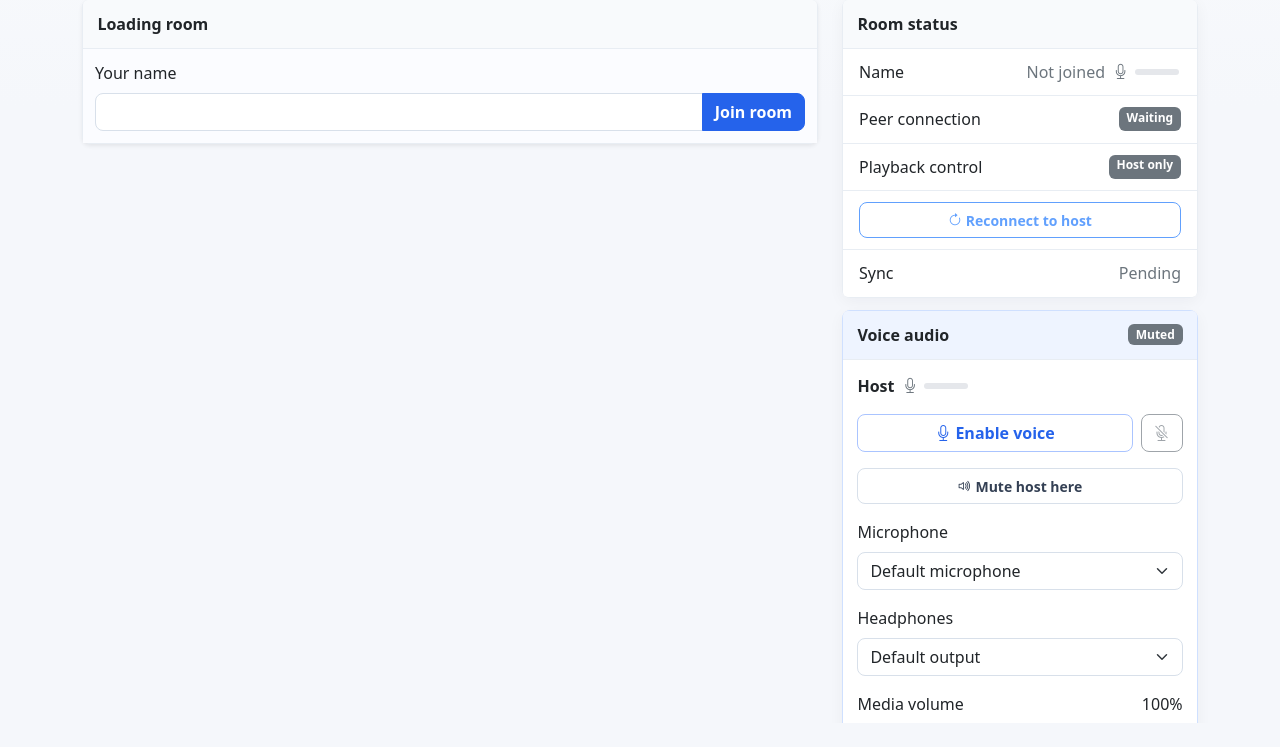
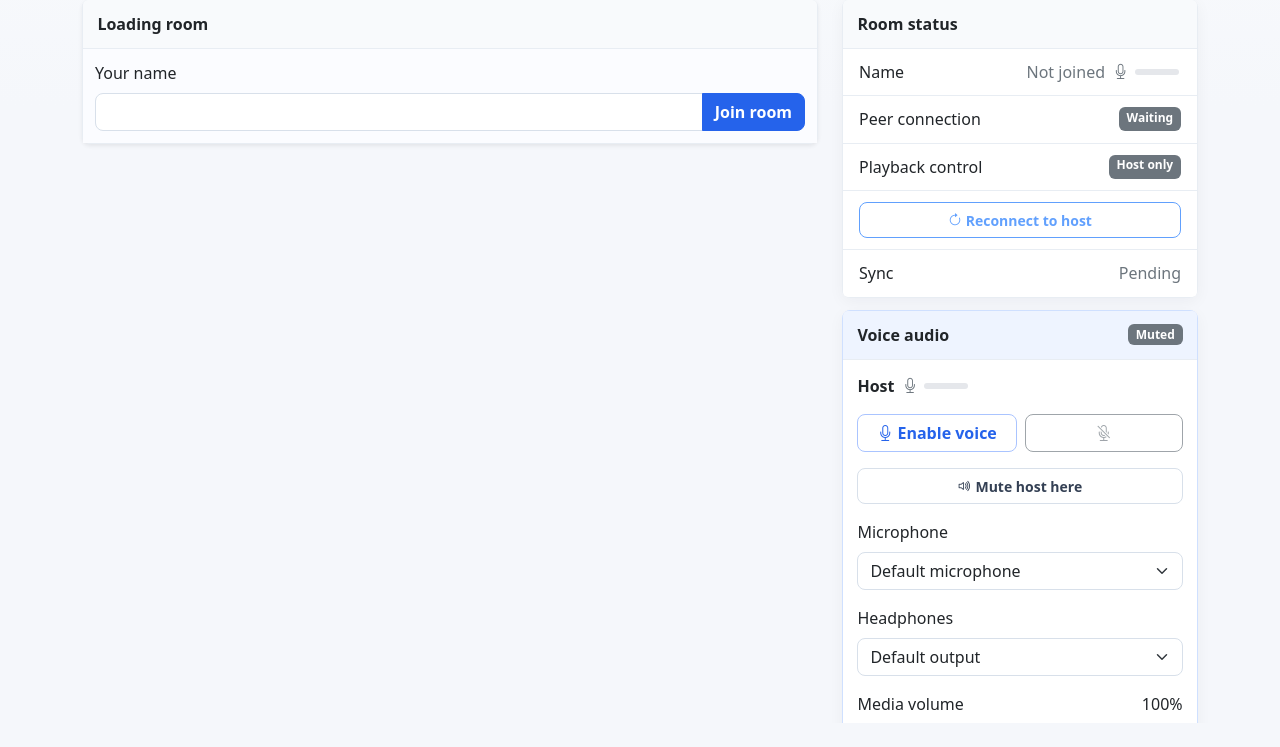
Before and after one commit to pserra/file-pipe, a Flask app: page /watch/1 in a window 1280 px wide. Shown: the part 182-929 px from the top of the page. Run offline with Flask 3, Linux system fonts and the light colour scheme; some libraries are stand-ins or nearby versions.

Commit message:
Improve XR theater controls

```diff
--- a/static/styles.css
+++ b/static/styles.css
@@ -755,6 +755,14 @@ progress {
   background: #eef4ff;
 }
 
+.voice-chat-card .d-flex.gap-2 {
+  flex-wrap: wrap;
+}
+
+.voice-chat-card .d-flex.gap-2 > .btn {
+  flex: 1 1 9rem;
+}
+
 @media (min-width: 1200px) {
   .xr-side-panel {
     max-height: calc(100vh - 4.75rem);
@@ -844,7 +852,7 @@ progress {
 .fp-three-xr-main {
   display: grid;
   gap: 0.85rem;
-  grid-template-columns: minmax(0, 1fr) minmax(18rem, 26rem);
+  grid-template-columns: minmax(0, 1fr) minmax(25rem, 34rem);
   min-height: 0;
   padding: 0.85rem;
 }
@@ -911,6 +919,10 @@ progress {
   padding: 0.8rem;
 }
 
+.fp-three-xr-side-slot {
+  padding: 1rem;
+}
+
 .fp-three-xr-tool-title {
   color: #ffffff;
   font-size: 0.82rem;
@@ -949,10 +961,23 @@ progress {
   overflow: visible !important;
   position: static !important;
   top: auto !important;
+  width: 100%;
 }
 
 .fp-three-xr-moved-panel > .card:first-child {
   margin-top: 0 !important;
+}
+
+.fp-three-xr-moved-panel .card-body {
+  padding: 0.95rem;
+}
+
+.fp-three-xr-moved-panel .d-flex.gap-2 {
+  flex-wrap: wrap;
+}
+
+.fp-three-xr-moved-panel .d-flex.gap-2 > .btn {
+  flex: 1 1 10rem;
 }
 
 .fp-xr-stage {
@@ -1130,6 +1155,15 @@ progress {
   .transcode-mode-picker {
     width: 100%;
   }
+
+  .fp-three-xr-main {
+    grid-template-columns: 1fr;
+    grid-template-rows: minmax(18rem, 1fr) minmax(0, auto);
+  }
+
+  .fp-three-xr-tools {
+    max-height: 42vh;
+  }
 }
 
 @media (max-width: 768px) {
--- a/static/xr-player.js
+++ b/static/xr-player.js
@@ -31,6 +31,11 @@
       this.camera = null;
       this.videoMesh = null;
       this.videoTexture = null;
+      this.xrSidePanelCanvas = null;
+      this.xrSidePanelContext = null;
+      this.xrSidePanelTexture = null;
+      this.xrSidePanelMesh = null;
+      this.lastSidePanelTextureAt = 0;
       this.xrSupported = false;
       this.xrSupportChecked = false;
       this.sidePanel = null;
@@ -96,9 +101,9 @@
               <option value="right">Right</option>
             </select>
           </label>
-          <button class="btn btn-sm btn-outline-info" type="button" data-action="enter-vr">
+          <button class="btn btn-sm btn-primary" type="button" data-action="enter-vr">
             <i class="bi bi-badge-vr"></i>
-            <span data-role="vr-label">View in VR</span>
+            <span data-role="vr-label">Open XR Theater</span>
           </button>
         </div>
         <div class="fp-xr-status" data-role="status"></div>
@@ -168,8 +173,8 @@
       }
       const layout = LAYOUT_LABELS[this.settings.layout] || LAYOUT_LABELS.mono;
       this.statusElement.textContent = this.xrSupported
-        ? `${layout}. Three.js theater is ready for desktop or WebXR.`
-        : `${layout}. Three.js theater is available; WebXR is unavailable in this browser.`;
+        ? `${layout}. Open the theater, then enter the headset from the top bar.`
+        : `${layout}. Desktop theater is available; no WebXR headset is visible to this browser.`;
     }
 
     openTheater() {
@@ -205,12 +210,21 @@
       if (this.overlay) this.overlay.remove();
       this.overlay = null;
       if (this.videoTexture) this.videoTexture.dispose();
+      if (this.xrSidePanelTexture) this.xrSidePanelTexture.dispose();
+      if (this.xrSidePanelMesh) {
+        this.xrSidePanelMesh.geometry?.dispose();
+        this.xrSidePanelMesh.material?.dispose();
+      }
       if (this.renderer) this.renderer.dispose();
       this.renderer = null;
       this.scene = null;
       this.camera = null;
       this.videoMesh = null;
       this.videoTexture = null;
+      this.xrSidePanelMesh = null;
+      this.xrSidePanelTexture = null;
+      this.xrSidePanelCanvas = null;
+      this.xrSidePanelContext = null;
       document.body.classList.remove("fp-three-xr-active");
     }
 
@@ -220,12 +234,13 @@
       this.overlay.innerHTML = `
         <div class="fp-three-xr-topbar">
           <div>
-            <strong>File Pipe Theater</strong>
+            <strong>XR Theater</strong>
             <span data-role="theater-status"></span>
           </div>
           <div class="fp-three-xr-top-actions">
-            <button class="btn btn-sm btn-outline-light" type="button" data-action="enter-webxr">
-              <i class="bi bi-badge-vr"></i> WebXR
+            <button class="btn btn-sm btn-info" type="button" data-action="enter-webxr">
+              <i class="bi bi-badge-vr"></i>
+              <span data-role="webxr-label">Enter headset</span>
             </button>
             <button class="btn btn-sm btn-light" type="button" data-action="close">
               <i class="bi bi-x-lg"></i>
@@ -290,6 +305,7 @@
       this.muteButton = this.overlay.querySelector("[data-action='mute-toggle']");
       this.muteIcon = this.muteButton.querySelector(".bi");
       this.webXrButton = this.overlay.querySelector("[data-action='enter-webxr']");
+      this.webXrLabel = this.overlay.querySelector("[data-role='webxr-label']");
       this.sideSlot = this.overlay.querySelector("[data-role='side-slot']");
       this.overlay.querySelector("[data-action='close']").addEventListener("click", () => this.closeTheater());
       this.webXrButton.addEventListener("click", () => this.enterWebXr());
@@ -339,6 +355,11 @@
       this.dimLabel.textContent = `${Math.round(this.settings.roomDim)}%`;
       if (this.webXrButton) {
         this.webXrButton.disabled = !this.xrSupported || Boolean(this.xrSession);
+        this.webXrLabel.textContent = this.xrSession
+          ? "Headset active"
+          : this.xrSupported
+            ? "Enter headset"
+            : "No headset";
       }
       if (this.theaterStatus) {
         const mode = this.xrSession ? "WebXR active" : "Desktop theater";
@@ -377,6 +398,7 @@
       const material = new THREE.MeshBasicMaterial({ map: this.videoTexture, side: THREE.DoubleSide });
       this.videoMesh = new THREE.Mesh(new THREE.PlaneGeometry(1, 1), material);
       this.scene.add(this.videoMesh);
+      this.initXrSidePanel();
       const grid = new THREE.GridHelper(8, 16, 0x2f80ff, 0x1f2937);
       grid.position.y = -1.65;
       this.scene.add(grid);
@@ -393,6 +415,7 @@
       if (!this.videoMesh) return;
       this.videoMesh.scale.set(this.settings.panelWidth, this.settings.panelHeight, 1);
       this.videoMesh.position.set(0, 0, -this.settings.distance);
+      this.updateXrSidePanelGeometry();
     }
 
     updateVideoMaterialUv() {
@@ -425,6 +448,7 @@
       if (this.videoTexture && this.video.readyState >= HTMLMediaElement.HAVE_CURRENT_DATA) {
         this.videoTexture.needsUpdate = true;
       }
+      this.updateXrSidePanelTexture();
       this.updatePlaybackControls();
       this.renderer.render(this.scene, this.camera);
     }
@@ -438,10 +462,7 @@
       let session = null;
       try {
         await this.video.play().catch(() => {});
-        session = await navigator.xr.requestSession("immersive-vr", {
-          optionalFeatures: ["local-floor", "bounded-floor", "dom-overlay"],
-          domOverlay: { root: this.overlay },
-        });
+        session = await this.requestImmersiveVrSession();
         this.xrSession = session;
         this.xrSessionEndHandler = () => {
           this.xrSession = null;
@@ -450,6 +471,8 @@
         };
         session.addEventListener("end", this.xrSessionEndHandler, { once: true });
         await this.renderer.xr.setSession(session);
+        this.updateXrSidePanelGeometry();
+        this.updateXrSidePanelTexture(true);
         this.syncOverlayControls();
       } catch (error) {
         if (session && this.xrSession === session) {
@@ -461,6 +484,142 @@
         this.updateInlineStatus(error.message || "Could not enter WebXR.");
         this.syncOverlayControls();
       }
+    }
+
+    async requestImmersiveVrSession() {
+      if (!navigator.xr) throw new Error("WebXR is unavailable in this browser.");
+      try {
+        return await navigator.xr.requestSession("immersive-vr", {
+          optionalFeatures: ["local-floor", "bounded-floor", "dom-overlay"],
+          domOverlay: { root: this.overlay },
+        });
+      } catch (overlayError) {
+        try {
+          return await navigator.xr.requestSession("immersive-vr", {
+            optionalFeatures: ["local-floor", "bounded-floor"],
+          });
+        } catch (plainError) {
+          throw plainError || overlayError;
+        }
+      }
+    }
+
+    initXrSidePanel() {
+      this.xrSidePanelCanvas = document.createElement("canvas");
+      this.xrSidePanelCanvas.width = 1024;
+      this.xrSidePanelCanvas.height = 1024;
+      this.xrSidePanelContext = this.xrSidePanelCanvas.getContext("2d");
+      this.xrSidePanelTexture = new THREE.CanvasTexture(this.xrSidePanelCanvas);
+      this.xrSidePanelTexture.colorSpace = THREE.SRGBColorSpace;
+      const material = new THREE.MeshBasicMaterial({
+        map: this.xrSidePanelTexture,
+        side: THREE.DoubleSide,
+        transparent: true,
+      });
+      this.xrSidePanelMesh = new THREE.Mesh(new THREE.PlaneGeometry(1, 1), material);
+      this.xrSidePanelMesh.visible = false;
+      this.scene.add(this.xrSidePanelMesh);
+      this.updateXrSidePanelGeometry();
+      this.updateXrSidePanelTexture(true);
+    }
+
+    updateXrSidePanelGeometry() {
+      if (!this.xrSidePanelMesh) return;
+      const sideWidth = clampNumber(this.settings.panelWidth * 0.48, 1.25, 2.05, 1.55);
+      const sideHeight = clampNumber(this.settings.panelHeight, 1.05, 3.2, 1.8);
+      this.xrSidePanelMesh.scale.set(sideWidth, sideHeight, 1);
+      this.xrSidePanelMesh.position.set(
+        this.settings.panelWidth / 2 + 0.35 + sideWidth / 2,
+        0,
+        -this.settings.distance + 0.04,
+      );
+      this.xrSidePanelMesh.rotation.set(0, -0.12, 0);
+    }
+
+    updateXrSidePanelTexture(force = false) {
+      if (!this.xrSidePanelContext || !this.xrSidePanelTexture) return;
+      const now = performance.now();
+      if (this.xrSidePanelMesh) this.xrSidePanelMesh.visible = Boolean(this.xrSession);
+      if (!force && now - this.lastSidePanelTextureAt < 500) return;
+      this.lastSidePanelTextureAt = now;
+
+      const context = this.xrSidePanelContext;
+      const width = this.xrSidePanelCanvas.width;
+      const height = this.xrSidePanelCanvas.height;
+      const lines = this.collectSidePanelLines();
+      context.clearRect(0, 0, width, height);
+      context.fillStyle = "rgba(8, 13, 24, 0.94)";
+      roundRect(context, 0, 0, width, height, 44);
+      context.fill();
+      context.strokeStyle = "rgba(148, 197, 255, 0.45)";
+      context.lineWidth = 5;
+      context.stroke();
+
+      context.fillStyle = "#f8fafc";
+      context.font = "700 54px system-ui, -apple-system, BlinkMacSystemFont, sans-serif";
+      context.fillText("Voice & Room", 56, 92);
+      context.fillStyle = "rgba(248, 250, 252, 0.62)";
+      context.font = "700 28px system-ui, -apple-system, BlinkMacSystemFont, sans-serif";
+      context.fillText("Headset side panel", 56, 136);
+
+      let y = 205;
+      for (const line of lines.slice(0, 18)) {
+        if (line.kind === "header") {
+          context.fillStyle = "#93c5fd";
+          context.font = "800 34px system-ui, -apple-system, BlinkMacSystemFont, sans-serif";
+          y += y > 205 ? 28 : 0;
+          context.fillText(line.text, 56, y);
+          y += 52;
+        } else {
+          context.fillStyle = "rgba(248, 250, 252, 0.88)";
+          context.font = "500 29px system-ui, -apple-system, BlinkMacSystemFont, sans-serif";
+          for (const wrapped of wrapCanvasText(context, line.text, 900)) {
+            context.fillText(wrapped, 70, y);
+            y += 42;
+            if (y > height - 92) break;
+          }
+        }
+        if (y > height - 92) break;
+      }
+
+      context.fillStyle = "rgba(248, 250, 252, 0.48)";
+      context.font = "600 24px system-ui, -apple-system, BlinkMacSystemFont, sans-serif";
+      context.fillText("Use desktop controls for mic/device changes.", 56, height - 46);
+      this.xrSidePanelTexture.needsUpdate = true;
+    }
+
+    collectSidePanelLines() {
+      if (!this.sidePanel) {
+        return [
+          { kind: "header", text: "Status" },
+          { kind: "text", text: "No side panel is attached to this player." },
+        ];
+      }
+      const cards = [
+        ...Array.from(this.sidePanel.querySelectorAll(".voice-chat-card")),
+        ...Array.from(this.sidePanel.querySelectorAll(".card:not(.voice-chat-card)")).slice(0, 3),
+      ];
+      const output = [];
+      for (const card of cards) {
+        const header = cleanPanelText(card.querySelector(".card-header")?.textContent || "Panel");
+        output.push({ kind: "header", text: header });
+        const candidates = Array.from(card.querySelectorAll(".list-group-item, .form-text, .badge, label, button"))
+          .map((node) => cleanPanelText(node.textContent || ""))
+          .filter(Boolean);
+        const seen = new Set();
+        for (const candidate of candidates) {
+          if (candidate.length < 2 || seen.has(candidate)) continue;
+          seen.add(candidate);
+          output.push({ kind: "text", text: candidate });
+          if (seen.size >= 5) break;
+        }
+      }
+      return output.length
+        ? output
+        : [
+            { kind: "header", text: "Status" },
+            { kind: "text", text: "Voice controls are available on the page side panel." },
+          ];
     }
 
     moveSidePanelIntoOverlay() {
@@ -528,6 +687,42 @@
     return `${minutes}:${String(remaining).padStart(2, "0")}`;
   }
 
+  function cleanPanelText(value) {
+    return String(value || "").replace(/\s+/g, " ").trim();
+  }
+
+  function wrapCanvasText(context, text, maxWidth) {
+    const words = cleanPanelText(text).split(" ");
+    const lines = [];
+    let line = "";
+    for (const word of words) {
+      const candidate = line ? `${line} ${word}` : word;
+      if (context.measureText(candidate).width <= maxWidth || !line) {
+        line = candidate;
+      } else {
+        lines.push(line);
+        line = word;
+      }
+    }
+    if (line) lines.push(line);
+    return lines;
+  }
+
+  function roundRect(context, x, y, width, height, radius) {
+    const r = Math.min(radius, width / 2, height / 2);
+    context.beginPath();
+    context.moveTo(x + r, y);
+    context.lineTo(x + width - r, y);
+    context.quadraticCurveTo(x + width, y, x + width, y + r);
+    context.lineTo(x + width, y + height - r);
+    context.quadraticCurveTo(x + width, y + height, x + width - r, y + height);
+    context.lineTo(x + r, y + height);
+    context.quadraticCurveTo(x, y + height, x, y + height - r);
+    context.lineTo(x, y + r);
+    context.quadraticCurveTo(x, y, x + r, y);
+    context.closePath();
+  }
+
   window.FilePipeXrPlayer = {
     attach(video, options = {}) {
       if (!video) return null;
--- a/templates/bigscreen.html
+++ b/templates/bigscreen.html
@@ -6,9 +6,9 @@
     <title>File Pipe Bigscreen Player</title>
     <link href="{{ local_static_or_cdn('vendor/bootstrap/bootstrap.min.css', 'https://cdn.jsdelivr.net/npm/bootstrap@5.3.3/dist/css/bootstrap.min.css') }}" rel="stylesheet">
     <link href="{{ local_static_or_cdn('vendor/bootstrap-icons/bootstrap-icons.css', 'https://cdn.jsdelivr.net/npm/bootstrap-icons@1.11.3/font/bootstrap-icons.css') }}" rel="stylesheet">
-    <link rel="stylesheet" href="{{ url_for('static', filename='styles.css', v='22') }}">
+    <link rel="stylesheet" href="{{ url_for('static', filename='styles.css', v='23') }}">
     <script defer src="{{ local_static_or_cdn('vendor/three/three.min.js', 'https://cdn.jsdelivr.net/npm/three@0.160.1/build/three.min.js') }}"></script>
-    <script defer src="{{ url_for('static', filename='xr-player.js', v='3') }}"></script>
+    <script defer src="{{ url_for('static', filename='xr-player.js', v='4') }}"></script>
     <script defer src="{{ url_for('static', filename='bigscreen.js', v='8') }}"></script>
     <script defer src="{{ local_static_or_cdn('vendor/alpinejs/cdn.min.js', 'https://unpkg.com/alpinejs@3.x.x/dist/cdn.min.js') }}"></script>
   </head>
--- a/templates/index.html
+++ b/templates/index.html
@@ -6,12 +6,12 @@
     <title>File Pipe</title>
     <link href="{{ local_static_or_cdn('vendor/bootstrap/bootstrap.min.css', 'https://cdn.jsdelivr.net/npm/bootstrap@5.3.3/dist/css/bootstrap.min.css') }}" rel="stylesheet">
     <link href="{{ local_static_or_cdn('vendor/bootstrap-icons/bootstrap-icons.css', 'https://cdn.jsdelivr.net/npm/bootstrap-icons@1.11.3/font/bootstrap-icons.css') }}" rel="stylesheet">
-    <link rel="stylesheet" href="{{ url_for('static', filename='styles.css', v='22') }}">
+    <link rel="stylesheet" href="{{ url_for('static', filename='styles.css', v='23') }}">
     <script defer src="{{ local_static_or_cdn('vendor/spark-md5/spark-md5.min.js', 'https://cdn.jsdelivr.net/npm/spark-md5@3.0.2/spark-md5.min.js') }}"></script>
     <script defer src="{{ local_static_or_cdn('vendor/hls.js/hls.min.js', 'https://cdn.jsdelivr.net/npm/hls.js@1.5.17/dist/hls.min.js') }}"></script>
     <script defer src="{{ local_static_or_cdn('vendor/qrcode-generator/qrcode.min.js', 'https://cdn.jsdelivr.net/npm/qrcode-generator@1.4.4/qrcode.min.js') }}"></script>
     <script defer src="{{ local_static_or_cdn('vendor/three/three.min.js', 'https://cdn.jsdelivr.net/npm/three@0.160.1/build/three.min.js') }}"></script>
-    <script defer src="{{ url_for('static', filename='xr-player.js', v='3') }}"></script>
+    <script defer src="{{ url_for('static', filename='xr-player.js', v='4') }}"></script>
     <script defer src="{{ url_for('static', filename='app.js', v='58') }}"></script>
     <script defer src="{{ local_static_or_cdn('vendor/alpinejs/cdn.min.js', 'https://unpkg.com/alpinejs@3.x.x/dist/cdn.min.js') }}"></script>
     <script defer src="{{ local_static_or_cdn('vendor/bootstrap/bootstrap.bundle.min.js', 'https://cdn.jsdelivr.net/npm/bootstrap@5.3.3/dist/js/bootstrap.bundle.min.js') }}"></script>
--- a/templates/watch.html
+++ b/templates/watch.html
@@ -6,11 +6,11 @@
     <title>File Pipe Watch Room</title>
     <link href="{{ local_static_or_cdn('vendor/bootstrap/bootstrap.min.css', 'https://cdn.jsdelivr.net/npm/bootstrap@5.3.3/dist/css/bootstrap.min.css') }}" rel="stylesheet">
     <link href="{{ local_static_or_cdn('vendor/bootstrap-icons/bootstrap-icons.css', 'https://cdn.jsdelivr.net/npm/bootstrap-icons@1.11.3/font/bootstrap-icons.css') }}" rel="stylesheet">
-    <link rel="stylesheet" href="{{ url_for('static', filename='styles.css', v='22') }}">
+    <link rel="stylesheet" href="{{ url_for('static', filename='styles.css', v='23') }}">
     <script defer src="{{ local_static_or_cdn('vendor/spark-md5/spark-md5.min.js', 'https://cdn.jsdelivr.net/npm/spark-md5@3.0.2/spark-md5.min.js') }}"></script>
     <script defer src="{{ local_static_or_cdn('vendor/hls.js/hls.min.js', 'https://cdn.jsdelivr.net/npm/hls.js@1.5.17/dist/hls.min.js') }}"></script>
     <script defer src="{{ local_static_or_cdn('vendor/three/three.min.js', 'https://cdn.jsdelivr.net/npm/three@0.160.1/build/three.min.js') }}"></script>
-    <script defer src="{{ url_for('static', filename='xr-player.js', v='3') }}"></script>
+    <script defer src="{{ url_for('static', filename='xr-player.js', v='4') }}"></script>
     <script defer src="{{ url_for('static', filename='watch.js', v='38') }}"></script>
     <script defer src="{{ local_static_or_cdn('vendor/alpinejs/cdn.min.js', 'https://unpkg.com/alpinejs@3.x.x/dist/cdn.min.js') }}"></script>
   </head>
```
